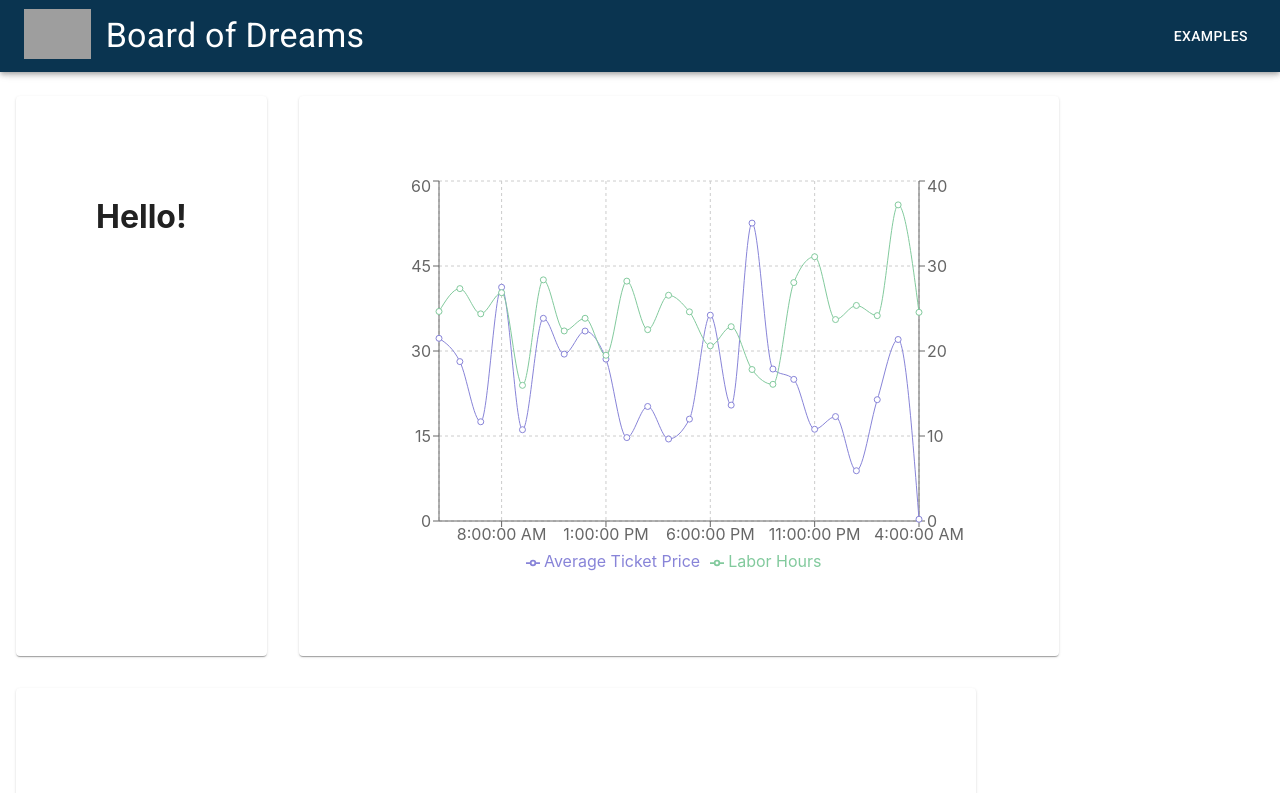
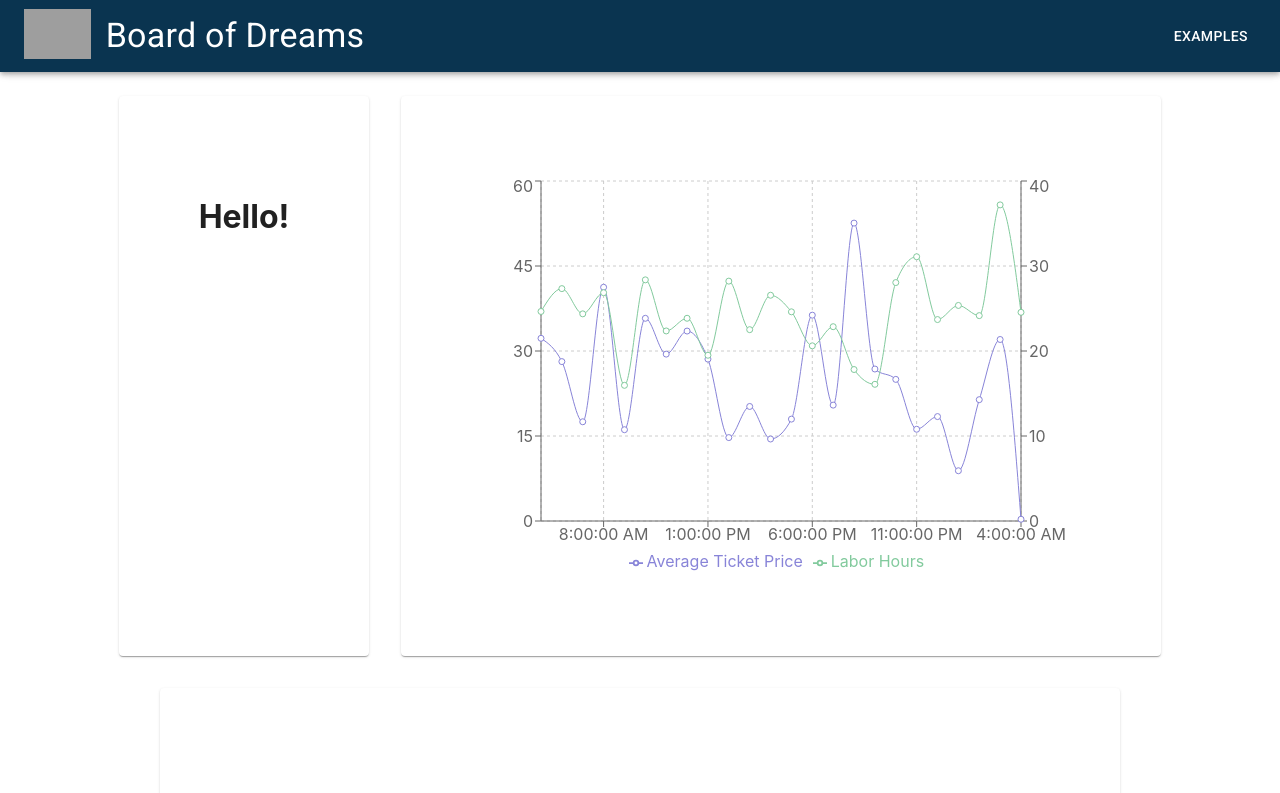
Before and after one commit to Harrison-Wright-PAR/DynamicDashboard, a React (Create React App) app in the folder ReactApp/: page /examples in a window 1280 px wide. Shown: the top 793 px of the page. Built offline with nearby package versions, Linux system fonts and the light colour scheme; grey boxes are pictures that could not be loaded.

Commit message:
Additional layout fixes

```diff
--- a/ReactApp/src/components/Start.tsx
+++ b/ReactApp/src/components/Start.tsx
@@ -248,6 +248,7 @@ function StartPage() {
               display: "flex",
               flexWrap: "wrap",
               width: "100%",
+              justifyContent: "center"
             }}>
             {components &&
               components.length > 0 &&
--- a/ReactApp/src/components/examples.tsx
+++ b/ReactApp/src/components/examples.tsx
@@ -91,6 +91,7 @@ export default function Examples() {
           display: "flex",
           flexWrap: "wrap",
           width: "100%",
+          justifyContent: "center"
         }}
       >
         {components &&
```
